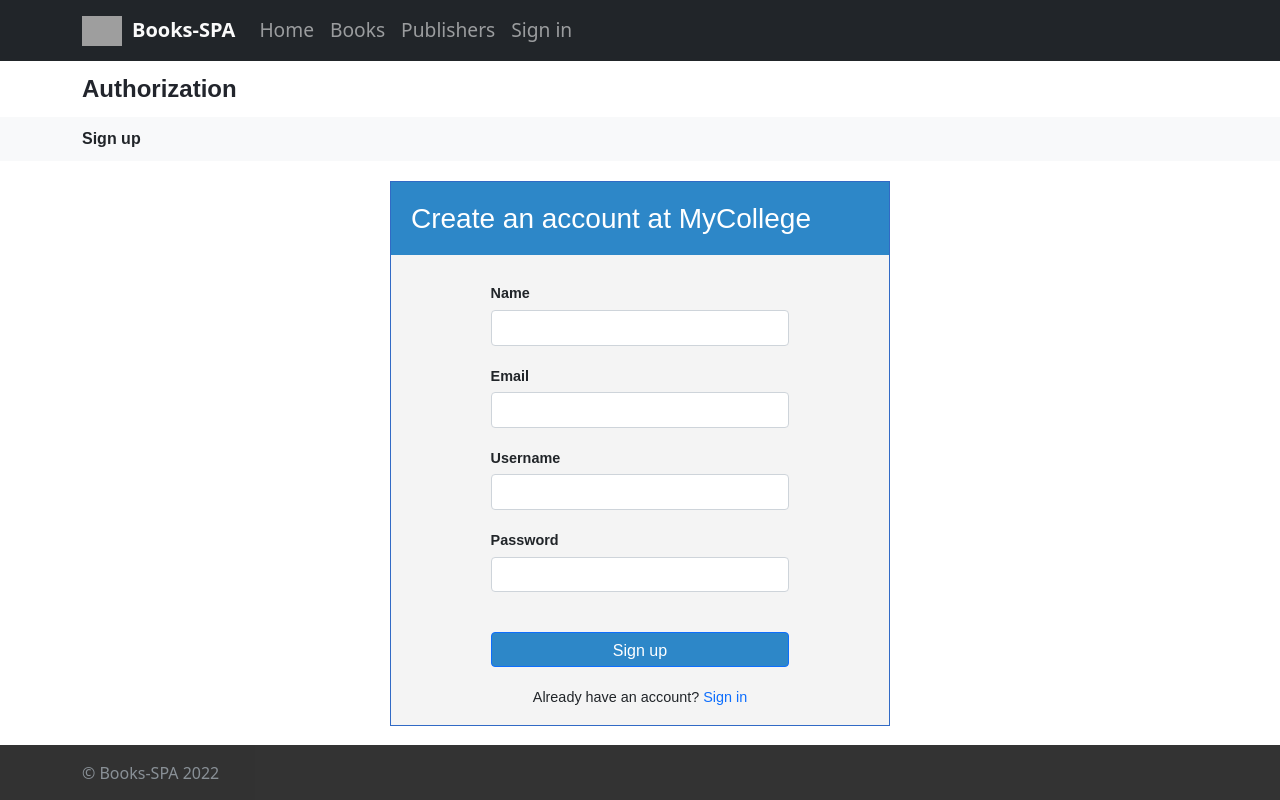
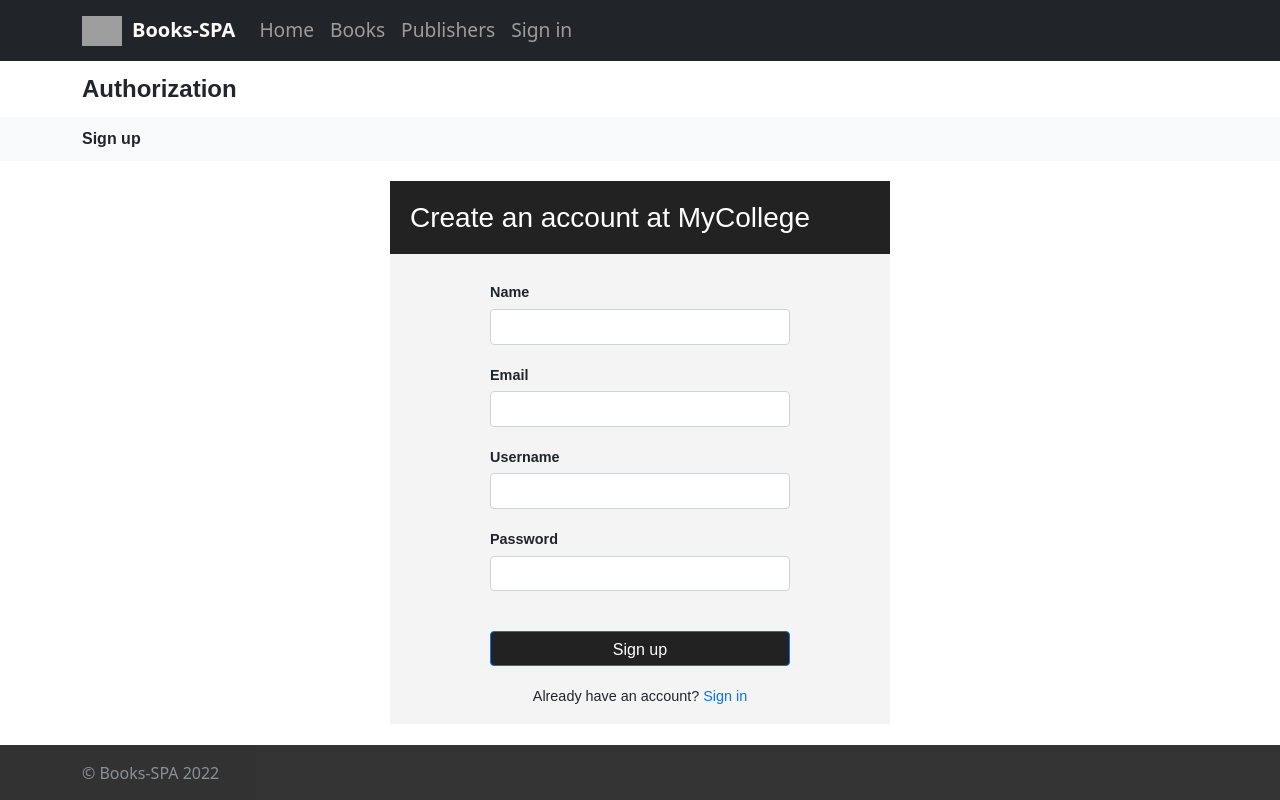
Before and after one commit to abatgali/books-spa, a React (Create React App) app: page /signup in a window 1280 px wide. Built offline with nearby package versions, Linux system fonts and the light colour scheme; grey boxes are pictures that could not be loaded.

Commit message:
routes protected but still choppy

```diff
--- a/src/components/Header.js
+++ b/src/components/Header.js
@@ -5,12 +5,10 @@ File: Header.js
 Description:
 */
 
-
-//import {useAuth} from "../services/useAuth";
+import {useAuth} from "../services/useAuth";
 import {NavLink} from "react-router-dom";
 import {Navbar, Nav, Container} from "react-bootstrap";
 import logo from '../pages/books-logo.png';
-import {useAuth} from "../services/useAuth";
 
 //This component creates a React-Bootstrap navbar. https://react-bootstrap.github.io/components/navbar/
 const Header = () => {
--- a/src/components/RequireAuth.js
+++ b/src/components/RequireAuth.js
@@ -10,7 +10,7 @@ import {Navigate, useLocation} from "react-router-dom";
 import {useAuth} from "../services/useAuth";
 import React from 'react';
 
-const RequireAuth = (children) => {
+const RequireAuth = ({children}) => {
 
     let {isAuthed} = useAuth();
     let location = useLocation();
--- a/src/config/routes.js
+++ b/src/config/routes.js
@@ -29,9 +29,9 @@ const AppRoutes = () => {
                 <Route path="/" element={<Layout/>}>
                     <Route index element={<Home/>}/>
                     <Route path="books" element={
-                        /*<RequireAuth>*/
+                        <RequireAuth>
                             <Books/>
-                        /*</RequireAuth>*/
+                        </RequireAuth>
                     }>
                         <Route index element={<p>Select a book to view details.</p>}/>
                         <Route path=":bookId" element={<Book/>}>
@@ -39,9 +39,9 @@ const AppRoutes = () => {
                         </Route>
                     </Route>
                     <Route path="publishers" element={
-                        /*<RequireAuth>*/
+                        <RequireAuth>
                             <Publishers />
-                       /* </RequireAuth>*/
+                        </RequireAuth>
                     }></Route>
                     <Route path="/signin" element={<Signin/>}/>
                     <Route path="/signout" element={<Signout/>}/>
--- a/src/pages/auth/auth.css
+++ b/src/pages/auth/auth.css
@@ -11,13 +11,12 @@
     width: 50%;
     min-width: 250px;
     max-width: 500px;
-    border: #316AC5 1px solid;
     background-color: #F4F4F4;
 }
 
 .form-auth h3 {
     color: var(--clr-white);
-    background-color: var(--clr-primary-4);
+    background-color: var(--clr-black);
     padding: 20px;
 }
 
@@ -55,7 +54,7 @@
     width: 100%;
     height: 35px;
     margin-top: 20px;
-    background-color: var(--clr-primary-4);
+    background-color: var(--clr-black);
 
 }
 
--- a/src/pages/author/authors.js
+++ b/src/pages/author/authors.js
@@ -8,6 +8,7 @@ Description:
 import {settings} from "../../config/config";
 import useXmlHttp from '../../services/useXmlHttp';
 import {useParams} from "react-router-dom";
+import {useAuth} from "../../services/useAuth";
 import './author.css';
 
 import React from 'react';
@@ -16,11 +17,14 @@ const Authors = () => {
 
     const {bookId} = useParams();
     const url = settings.baseApiUrl + "/books/" + bookId + "/authors";
+
+    const {user} = useAuth();
+
     const {
         error,
         isLoading,
         data: authors
-    } = useXmlHttp(url);
+    } = useXmlHttp(url, "GET", {Authorization: "Bearer" + user.jwt});
 
     return (
         <>
@@ -39,7 +43,7 @@ const Authors = () => {
                     </div>
             )}
             {authors && (
-                authors.map((author) => (//cannot use "class" as a variable name. "class" is a reserved word/
+                authors.map((author) => (
                     <div key={author.author_id} className="class-row">
                         <div>{author.firstname} {author.lastname}</div>
                         <div></div>
--- a/src/pages/book/book.js
+++ b/src/pages/book/book.js
@@ -25,7 +25,7 @@ const Book = () => {
         error,
         isLoading,
         data: book
-    } = useXmlHttp(url, /*"GET",{Authorization: `Bearer ${user.jwt}`} */);
+    } = useXmlHttp(url, "GET",{Authorization: `Bearer ${user.jwt}`} );
 
     return (
 
@@ -46,6 +46,8 @@ const Book = () => {
                         <div><strong>ISBN</strong>: {book.isbn}</div>
                         <div><strong>Description</strong>: {book.description}</div>
                         <div><strong>Rating</strong>: {book.rating.rating}</div>
+                        <div><strong>Genre</strong>: {book.genre.genre_name}</div>
+                        <div><strong>Publisher</strong>: {book.publisher.publisher_name}</div>
                         <div><strong>Price</strong>: ${ book.price}</div>
                         <Link to={`/books/${book.book_id}/authors`}> Click here to view author(s).</Link>
 
--- a/src/pages/book/books.js
+++ b/src/pages/book/books.js
@@ -7,7 +7,8 @@ Description:
 
 import {settings} from "../../config/config";
 import {useState, useEffect} from 'react';
-import {NavLink, useLocation, Outlet} from "react-router-dom"; import './book.css';
+import {NavLink, useLocation, Outlet} from "react-router-dom";
+import './book.css';
 import useXmlHttp from "../../services/useXmlHttp";
 import {useAuth} from "../../services/useAuth";
 import Pagination from "./pagination";
@@ -16,7 +17,7 @@ import React from 'react';
 
 const Books = () => {
 
-    //const {user} = useAuth();
+    const {user} = useAuth();
     const {pathname} = useLocation();
     const [subHeading, setSubHeading] = useState("All Books");
     //const url = settings.baseApiUrl + "/books";
@@ -26,7 +27,7 @@ const Books = () => {
         error,
         isLoading,
         data: books
-    } = useXmlHttp(url, /*"GET", {Authorization: `Bearer ${user.jwt}`}*/);
+    } = useXmlHttp(url, "GET", {Authorization: `Bearer ${user.jwt}`});
 
     useEffect(() => {
         setSubHeading("All Books");
@@ -41,7 +42,6 @@ const Books = () => {
                 <div className="container">{subHeading}</div>
             </div>
             <div className="main-content container">
-                {books && <Pagination books={books} setUrl={setUrl}/>}
 
                 {error && <div>{error}</div>}
                 {isLoading && <div className="image-loading">
@@ -58,6 +58,7 @@ const Books = () => {
                     </div>
 
                     <div className="professor-item">
+                        {books && <Pagination books={books} setUrl={setUrl}/>}
                         <Outlet context={[subHeading, setSubHeading]} />
                     </div>
                 </div>}
```
